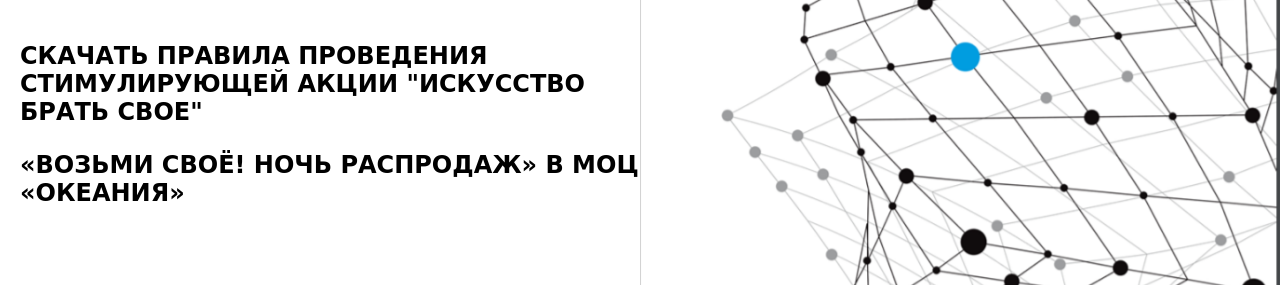
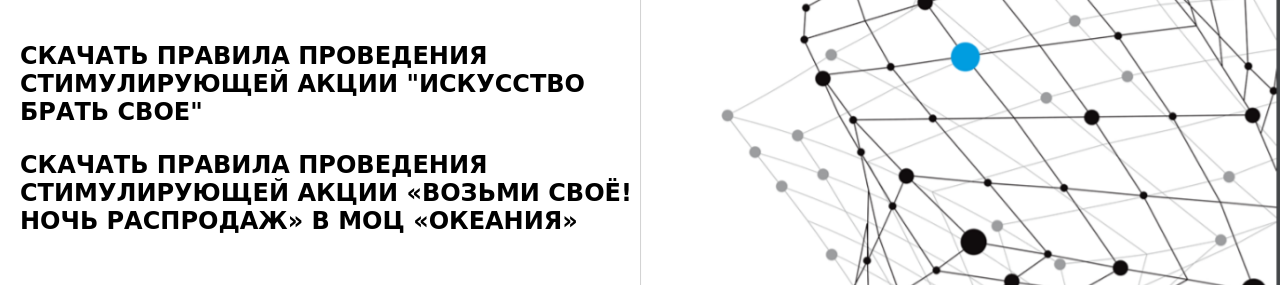
Before and after one commit to a1-agency/tps.a1-team.ru, a plain HTML site: page index.html in a window 1280 px wide. Shown: the part 216-501 px from the top of the page. Drawn offline with Linux system fonts and the light colour scheme; a web font is replaced by a local one.

Commit message:
Update index.html

```diff
--- a/index.html
+++ b/index.html
@@ -25,7 +25,7 @@
                         акции "Искусство брать свое"</a>
                 </div>
                 <div class="pdf">
-                    <a href="./140807.pdf" class="text" target="_blank">«Возьми своё! Ночь распродаж» в МОЦ «Океания»</a>
+                    <a href="./140807.pdf" class="text" target="_blank">Скачать правила проведения стимулирующей акции «Возьми своё! Ночь распродаж» в МОЦ «Океания»</a>
                 </div>
                 <div class="social">
                     <a href="https://www.facebook.com/Agency.A1.Team/" target="_blank">
```
